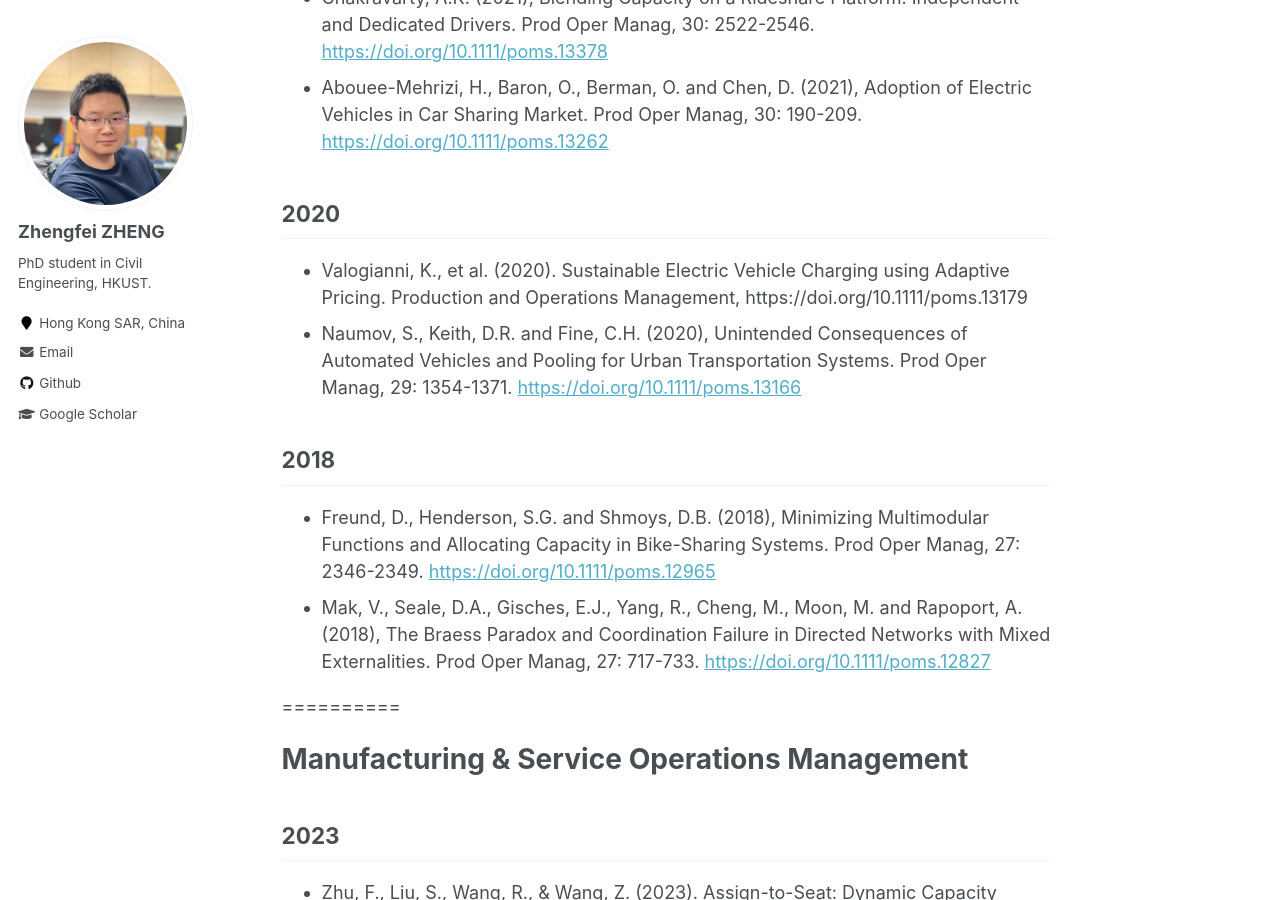
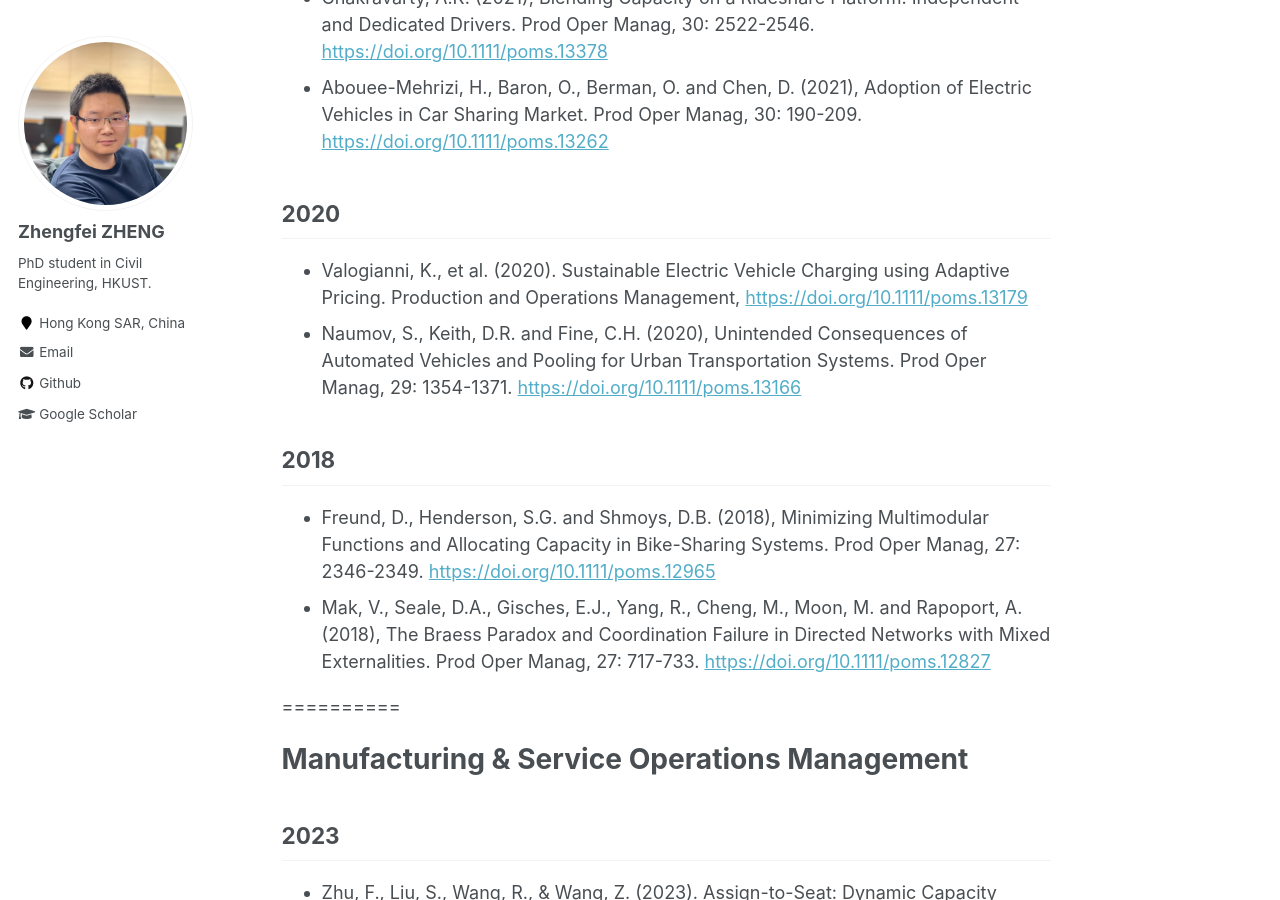
Before and after one commit to zf-z/zf-z.github.io, a Jekyll site: the page built from _posts/2023-04-26-UTD24-Transportation.md, in a window 1280 px wide and 900 px high, scrolled down 2865 px. Built offline with Jekyll 4.4.1, drawn with Linux system fonts in a browser that asks for light colours.

```diff
--- a/_posts/2023-04-26-UTD24-Transportation.md
+++ b/_posts/2023-04-26-UTD24-Transportation.md
@@ -56,7 +56,7 @@ The following list is updated from Ye Hongbo‘s [github repository](https://git
 * Abouee-Mehrizi, H., Baron, O., Berman, O. and Chen, D. (2021), Adoption of Electric Vehicles in Car Sharing Market. Prod Oper Manag, 30: 190-209. <https://doi.org/10.1111/poms.13262>
 
 ## 2020
-* Valogianni, K., et al. (2020). Sustainable Electric Vehicle Charging using Adaptive Pricing. Production and Operations Management, https://doi.org/10.1111/poms.13179
+* Valogianni, K., et al. (2020). Sustainable Electric Vehicle Charging using Adaptive Pricing. Production and Operations Management, <https://doi.org/10.1111/poms.13179>
 * Naumov, S., Keith, D.R. and Fine, C.H. (2020), Unintended Consequences of Automated Vehicles and Pooling for Urban Transportation Systems. Prod Oper Manag, 29: 1354-1371. <https://doi.org/10.1111/poms.13166>
 
 ## 2018
```
